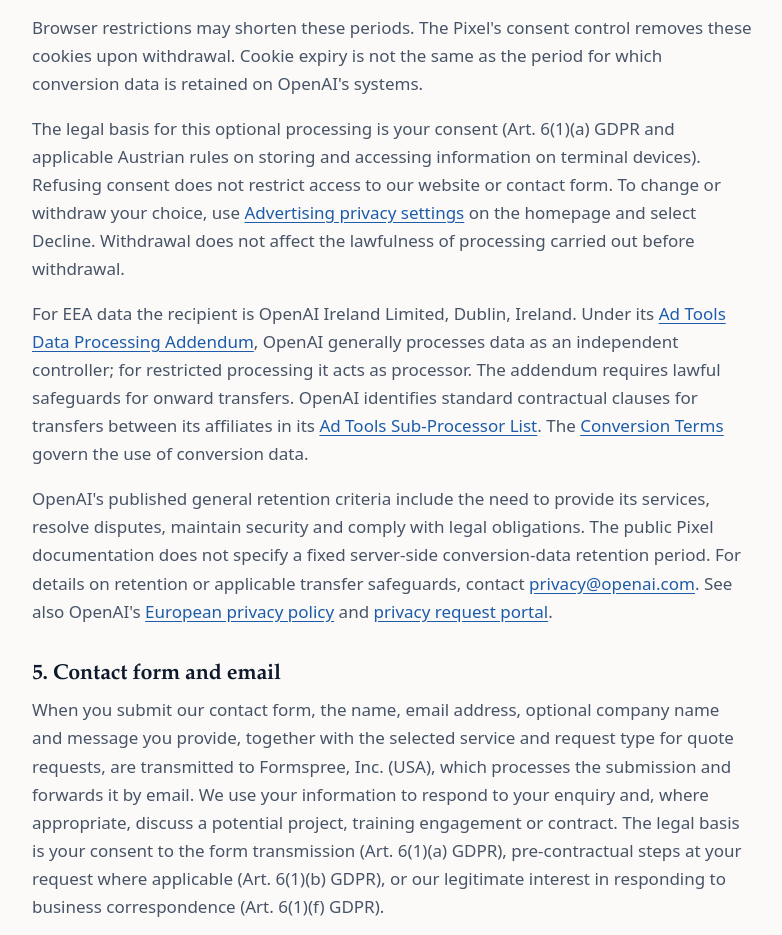
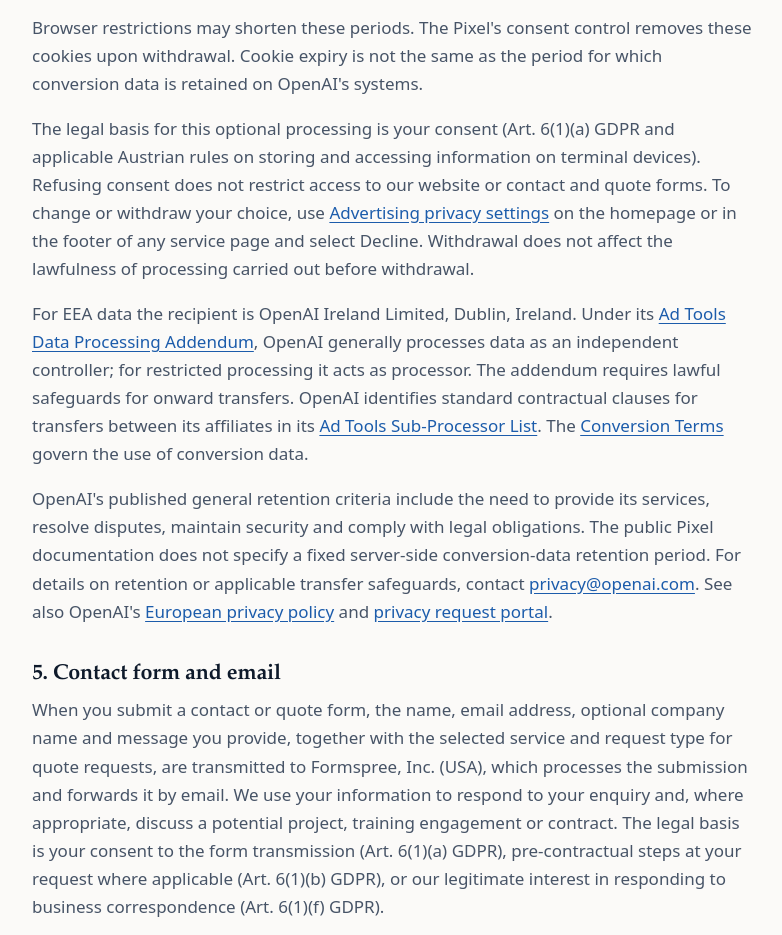
Before and after one commit to arnefloh-wu/alpha-metrics.ai, a plain HTML site: page datenschutz.html in a window 1280 px wide. Shown: the part 1649-2584 px from the top of the page, without its empty margins (248-1030 px from the left). Drawn offline with Linux system fonts and the light colour scheme.

Commit message:
Clarify site-wide consent and quote form scope

```diff
--- a/datenschutz.html
+++ b/datenschutz.html
@@ -31,11 +31,11 @@
     <p>With your consent, the Pixel may set two first-party cookies:</p>
     <ul><li><code>__oppref</code>: advertising click reference, expiring 30 days after the Pixel last writes it.</li><li><code>__obref</code>: randomly generated browser reference, expiring 365 days after creation.</li></ul>
     <p>Browser restrictions may shorten these periods. The Pixel's consent control removes these cookies upon withdrawal. Cookie expiry is not the same as the period for which conversion data is retained on OpenAI's systems.</p>
-    <p>The legal basis for this optional processing is your consent (Art. 6(1)(a) GDPR and applicable Austrian rules on storing and accessing information on terminal devices). Refusing consent does not restrict access to our website or contact form. To change or withdraw your choice, use <a href="/#measurement-settings">Advertising privacy settings</a> on the homepage and select Decline. Withdrawal does not affect the lawfulness of processing carried out before withdrawal.</p>
+    <p>The legal basis for this optional processing is your consent (Art. 6(1)(a) GDPR and applicable Austrian rules on storing and accessing information on terminal devices). Refusing consent does not restrict access to our website or contact and quote forms. To change or withdraw your choice, use <a href="/#measurement-settings">Advertising privacy settings</a> on the homepage or in the footer of any service page and select Decline. Withdrawal does not affect the lawfulness of processing carried out before withdrawal.</p>
     <p>For EEA data the recipient is OpenAI Ireland Limited, Dublin, Ireland. Under its <a href="https://openai.com/policies/ad-tools-dpa/" rel="noopener">Ad Tools Data Processing Addendum</a>, OpenAI generally processes data as an independent controller; for restricted processing it acts as processor. The addendum requires lawful safeguards for onward transfers. OpenAI identifies standard contractual clauses for transfers between its affiliates in its <a href="https://openai.com/policies/ad-tools-subprocessors/" rel="noopener">Ad Tools Sub-Processor List</a>. The <a href="https://openai.com/policies/conversion-terms/" rel="noopener">Conversion Terms</a> govern the use of conversion data.</p>
     <p>OpenAI's published general retention criteria include the need to provide its services, resolve disputes, maintain security and comply with legal obligations. The public Pixel documentation does not specify a fixed server-side conversion-data retention period. For details on retention or applicable transfer safeguards, contact <a href="mailto:privacy@openai.com">privacy@openai.com</a>. See also OpenAI's <a href="https://openai.com/policies/eu-privacy-policy/" rel="noopener">European privacy policy</a> and <a href="https://privacy.openai.com/" rel="noopener">privacy request portal</a>.</p>
     <h2>5. Contact form and email</h2>
-    <p>When you submit our contact form, the name, email address, optional company name and message you provide, together with the selected service and request type for quote requests, are transmitted to Formspree, Inc. (USA), which processes the submission and forwards it by email. We use your information to respond to your enquiry and, where appropriate, discuss a potential project, training engagement or contract. The legal basis is your consent to the form transmission (Art. 6(1)(a) GDPR), pre-contractual steps at your request where applicable (Art. 6(1)(b) GDPR), or our legitimate interest in responding to business correspondence (Art. 6(1)(f) GDPR).</p>
+    <p>When you submit a contact or quote form, the name, email address, optional company name and message you provide, together with the selected service and request type for quote requests, are transmitted to Formspree, Inc. (USA), which processes the submission and forwards it by email. We use your information to respond to your enquiry and, where appropriate, discuss a potential project, training engagement or contract. The legal basis is your consent to the form transmission (Art. 6(1)(a) GDPR), pre-contractual steps at your request where applicable (Art. 6(1)(b) GDPR), or our legitimate interest in responding to business correspondence (Art. 6(1)(f) GDPR).</p>
     <p>The contact and quote forms require your name, email address, message and consent to the transmission. Quote forms automatically identify the service you selected. The company field is optional. Without the required information we cannot process a form submission; you may instead contact us by email. Advertising measurement consent is not required. Please do not include sensitive personal data or confidential research datasets in an initial enquiry.</p>
     <p>Formspree states that it uses standard contractual clauses for its processing services. Its <a href="https://formspree.io/security/" rel="noopener">security information</a> and <a href="https://formspree.io/legal/privacy-policy/" rel="noopener">privacy policy</a> describe its practices. Submissions may remain stored by Formspree after they are no longer visible in the account's submission history.</p>
     <p>Incoming email to our business domain is forwarded through Cloudflare Email Routing to a consumer Gmail mailbox (Google). These services process sender and recipient details, message content and delivery information. Google's consumer service is subject to its <a href="https://policies.google.com/privacy" rel="noopener">privacy policy</a>; Google does not provide a processor DPA for consumer Gmail. Our legitimate interest is receiving, managing and responding to business correspondence, or the processing is necessary for requested pre-contractual steps where applicable.</p>
```
